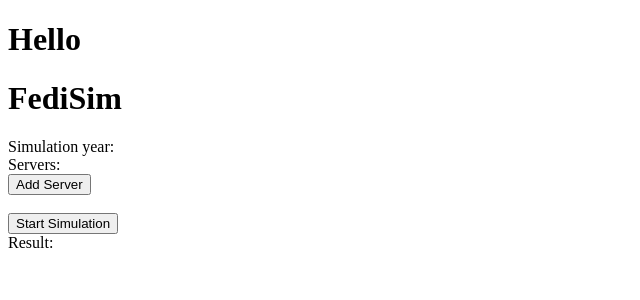
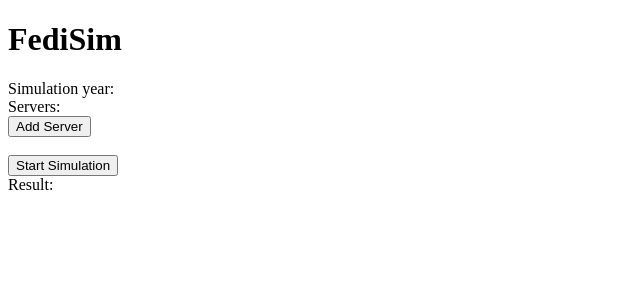
Before and after one commit to bluebbberry/FediSimUI, an Angular app: page / in a window 1280 px wide. Shown: the top 300 px of the page, without its empty margins (0-640 px from the left). Built offline with nearby package versions, Linux system fonts and the light colour scheme.

Commit message:
feat: re-add bootstrap

```diff
--- a/src/app/app.component.html
+++ b/src/app/app.component.html
@@ -1,2 +1 @@
-<h1>Hello</h1>
 <app-simulation></app-simulation>
--- a/src/main.ts
+++ b/src/main.ts
@@ -1,3 +1,5 @@
+/// <reference types="@angular/localize" />
+
 import { bootstrapApplication } from '@angular/platform-browser';
 import { appConfig } from './app/app.config';
 import { AppComponent } from './app/app.component';
```
